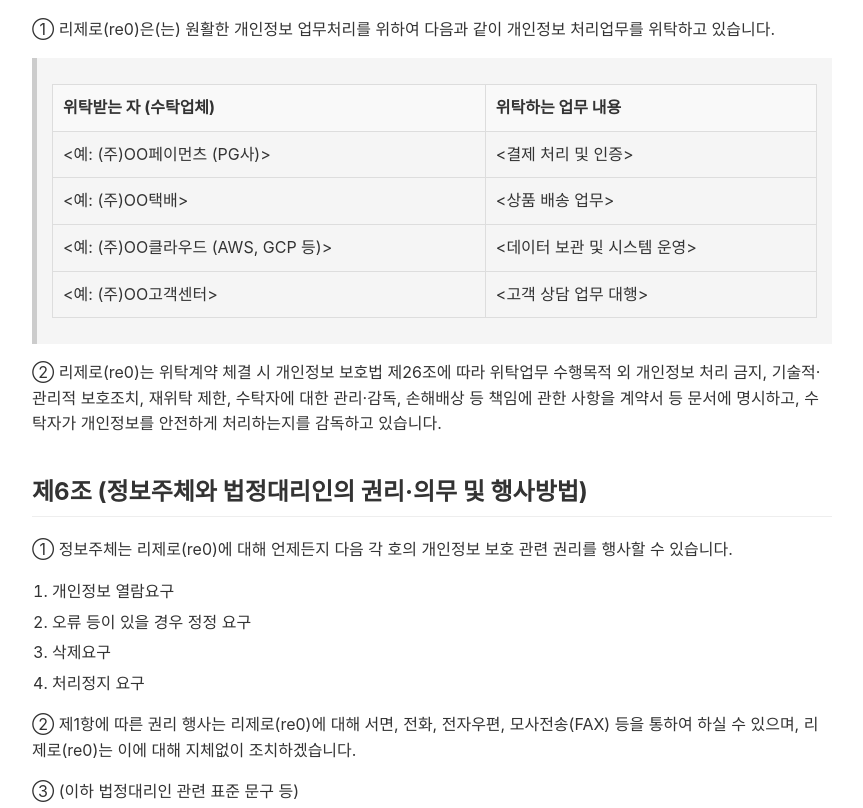
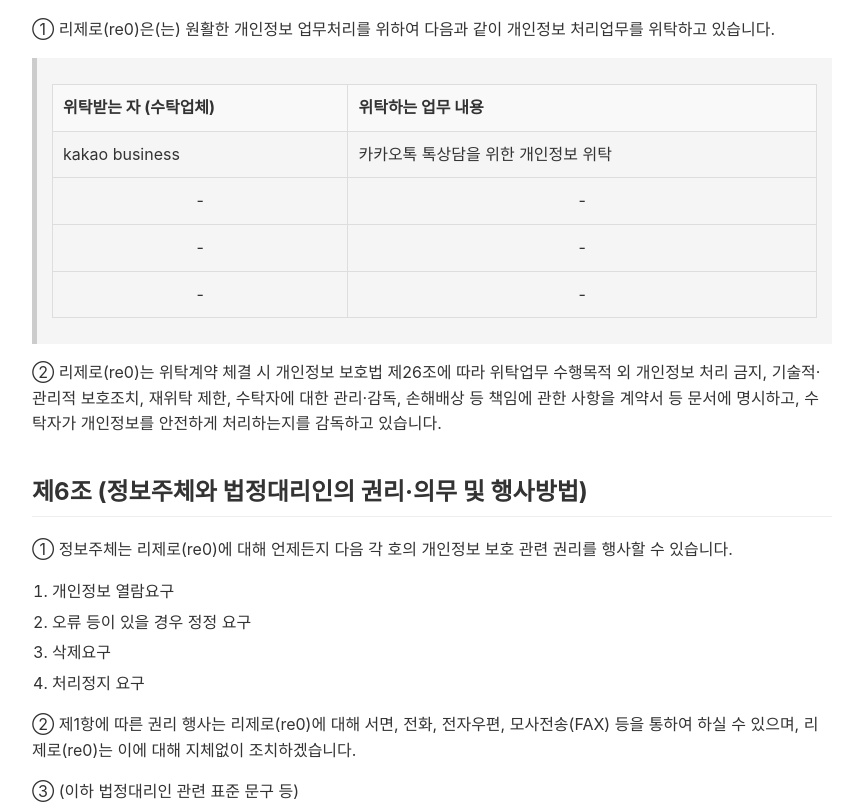
Before and after one commit to jaeyoung-02/privacy, a plain HTML site: page index.html in a window 1280 px wide. Shown: the part 2107-2915 px from the top of the page, without its empty margins (208-1071 px from the left). Drawn offline with Linux system fonts and the light colour scheme.

Commit message:
Update index.html

```diff
--- a/index.html
+++ b/index.html
@@ -191,20 +191,20 @@
         </thead>
         <tbody>
             <tr>
-                <td>&lt;예: (주)OO페이먼츠 (PG사)&gt;</td>
-                <td>&lt;결제 처리 및 인증&gt;</td>
+                <td>kakao business</td>
+                <td>카카오톡 톡상담을 위한 개인정보 위탁</td>
             </tr>
             <tr>
-                <td>&lt;예: (주)OO택배&gt;</td>
-                <td>&lt;상품 배송 업무&gt;</td>
+                <td><div style="text-align: center;">-</div></td>
+                <td><div style="text-align: center;">-</div></td>
             </tr>
             <tr>
-                <td>&lt;예: (주)OO클라우드 (AWS, GCP 등)&gt;</td>
-                <td>&lt;데이터 보관 및 시스템 운영&gt;</td>
+                <td><div style="text-align: center;">-</div></td>
+                <td><div style="text-align: center;">-</div></td>
             </tr>
             <tr>
-                <td>&lt;예: (주)OO고객센터&gt;</td>
-                <td>&lt;고객 상담 업무 대행&gt;</td>
+                <td><div style="text-align: center;">-</div></td>
+                <td><div style="text-align: center;">-</div></td>
             </tr>
         </tbody>
     </table>
@@ -253,13 +253,13 @@
 
     <h2>제9조 (개인정보 보호책임자)</h2>
 
-    <p>① 리제로(re0)은(는) 개인정보 처리에 관한 업무를 총괄해서 책임지고, 개인정보 처리와 관련한 정보주체의 불만처리 및 피해구제 등을 위하여 아래와 같이 개인정보 보호책임자를 지정하고 있습니다.</p>
+    <p>① 리제로(re0)는 개인정보 처리에 관한 업무를 총괄해서 책임지고, 개인정보 처리와 관련한 정보주체의 불만처리 및 피해구제 등을 위하여 아래와 같이 개인정보 보호책임자를 지정하고 있습니다.</p>
 
     <h3>▶ 개인정보 보호책임자</h3>
     <blockquote>
       <b>성&#12644;&#12644;명 :</b> 하재영<br>
       <b>직&#12644;&#12644;책 :</b> 대표<br>
-    <b>전화번호 : </b>010-4316-2708<br><b>메&#12644;&#12644;일 : </b>mail@hajaeyoung.kr<br><b>펙&#12644;&#12644;스 : </b>0504-390-5120</blockquote></li>
+    <b>전화번호 : </b>010-4316-2708<br><b>메&#12644;&#12644;일 : </b>privacy@re0.kr<br><b>펙&#12644;&#12644;스 : </b>0504-390-5120</blockquote></li>
     </ul>
 
     <p>② 정보주체께서는 리제로(re0)의 서비스를 이용하시면서 발생한 모든 개인정보 보호 관련 문의, 불만처리, 피해구제 등에 관한 사항을 개인정보 보호책임자에게  문의하실 수 있습니다.</p>
@@ -279,4 +279,5 @@
     <p>① 이 개인정보 처리방침은 시행일로부터 적용되며, 법령 및 방침에 따른 변경내용의 추가, 삭제 및 정정이 있는 경우에는 변경사항의 시행 7일 전부터 공지사항을 통하여 고지할 것입니다.</p>
 
 </body>
+
 </html>
```
